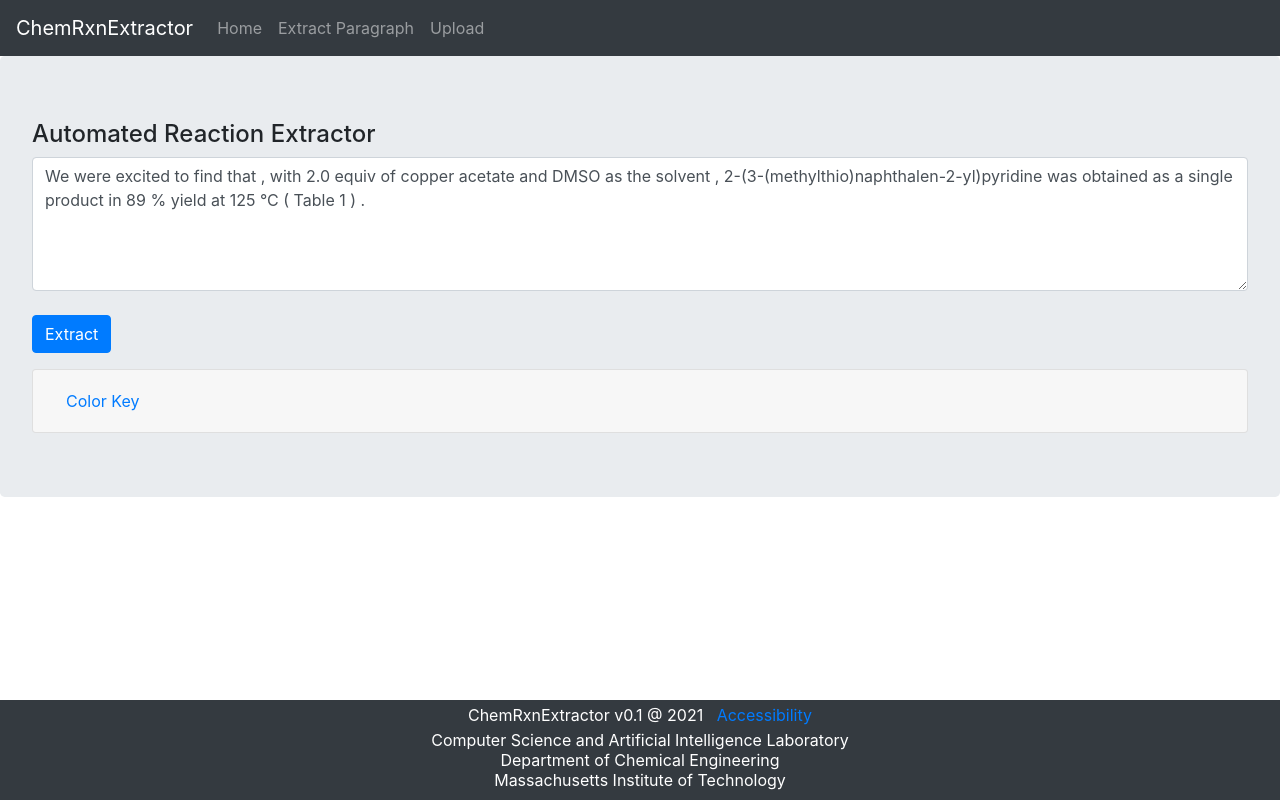
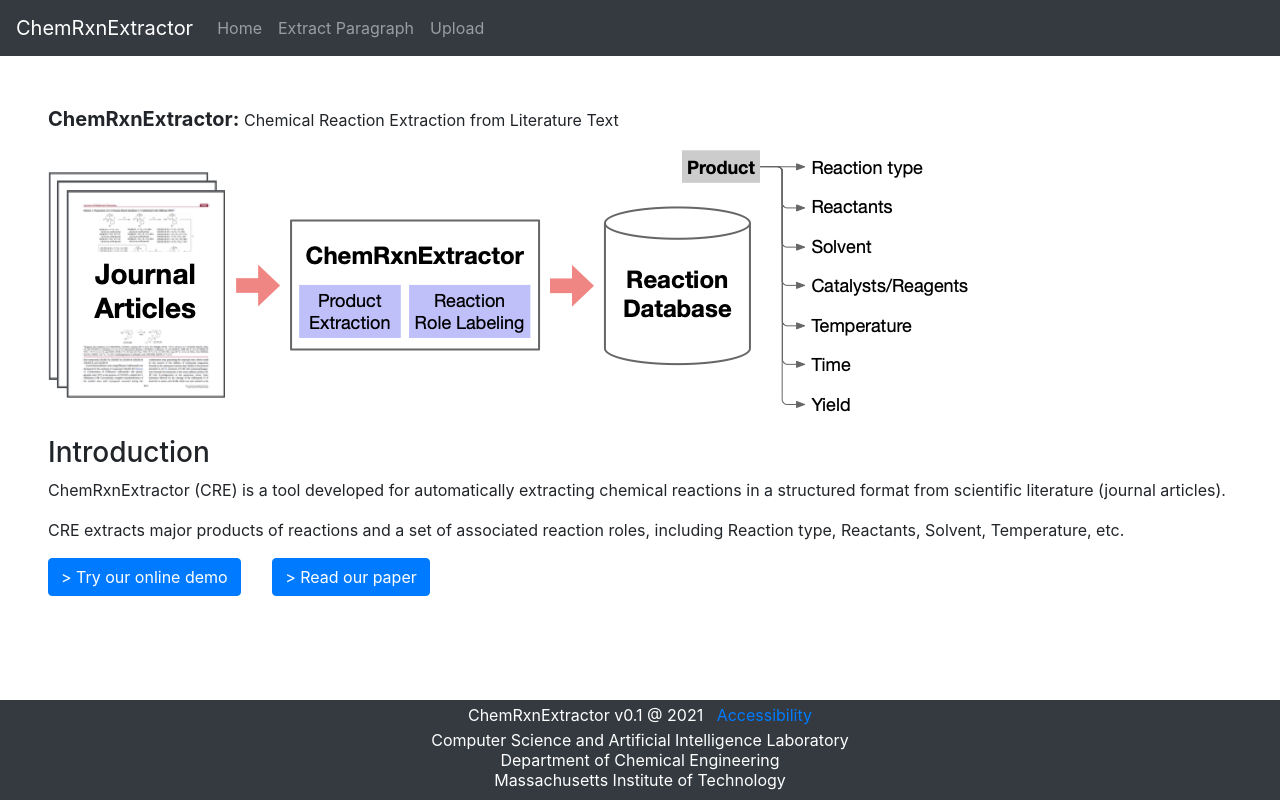
Before and after one commit to juanmoo/chemistry-interface, a React (Create React App) app: page / in a window 1280 px wide. Before the commit this address led to /extract. Built offline with nearby package versions, Linux system fonts and the light colour scheme.

Commit message:
Home Component

```diff
--- a/src/components/Home.js
+++ b/src/components/Home.js
@@ -1,19 +1,31 @@
 import React from "react";
 import { Redirect } from "react-router-dom"
+import { Button } from "react-bootstrap"
 
 
 export class Home extends React.Component {
 
-    renderRedirect = () => {
-        return <Redirect to='/extract' />
-    }
-
     render() {
 
         return (
-            <>
-                {this.renderRedirect()}
-            </>
+            <div className="mt-5 mx-5">
+                <span className="font-weight-bold" style={{ fontSize: 20 }}>ChemRxnExtractor:</span> Chemical Reaction Extraction from Literature Text
+                <div className="my-3">
+                    <img src="chmextractor_diagram.png" className="img-fluid" alt="ChmExtractor Diagram" />
+                </div>
+
+                <h3>Introduction</h3>
+
+                <p>ChemRxnExtractor (CRE) is a tool developed for automatically extracting chemical reactions in a structured format from scientific literature (journal articles).
+                </p>
+
+                <p>
+                    CRE extracts major products of reactions and a set of associated reaction roles, including Reaction type, Reactants, Solvent, Temperature, etc.
+                </p>
+
+                <Button href="/extract"> > Try our online demo</Button> &nbsp; &nbsp; &nbsp; <Button href="https://pubs.acs.org/doi/10.1021/acs.jcim.1c00284"> > Read our paper</Button>
+
+            </div>
         );
     }
 }
```
Also changed, not shown: public/chmextractor_diagram.png (added).
